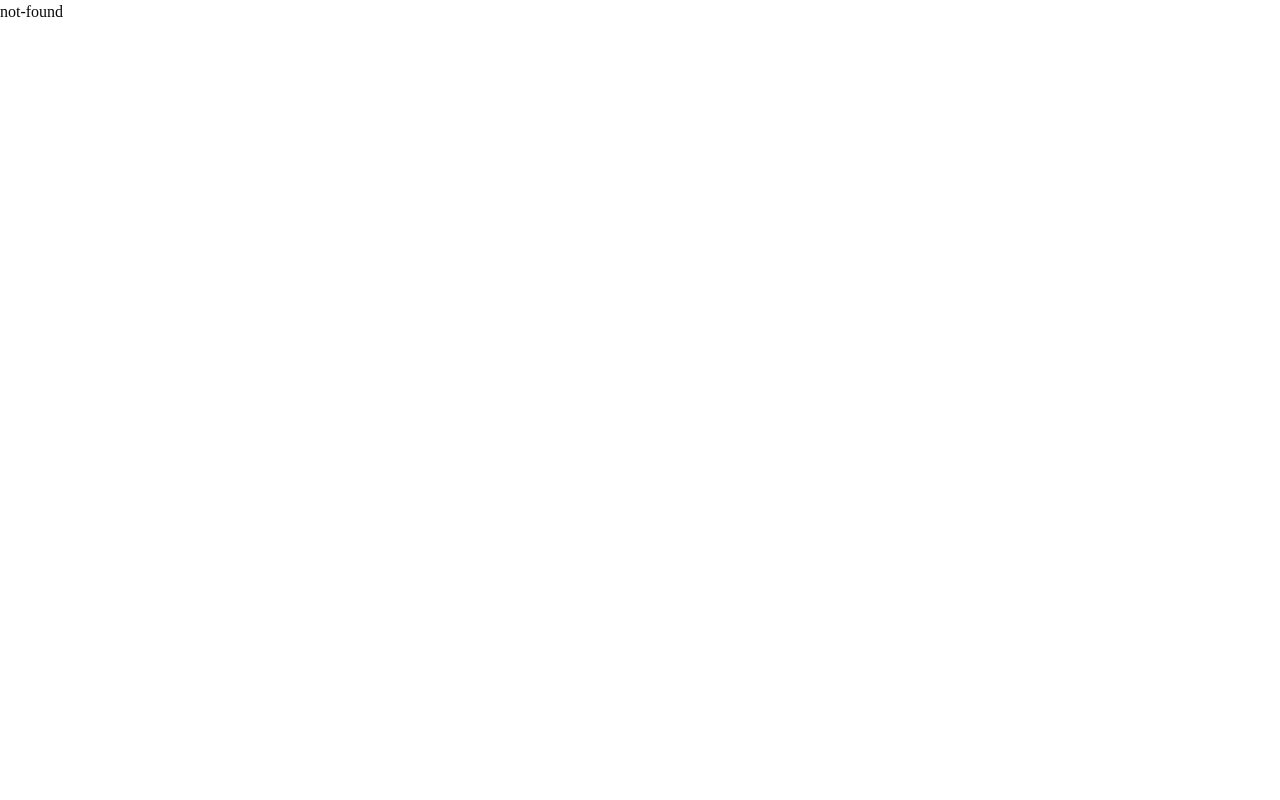
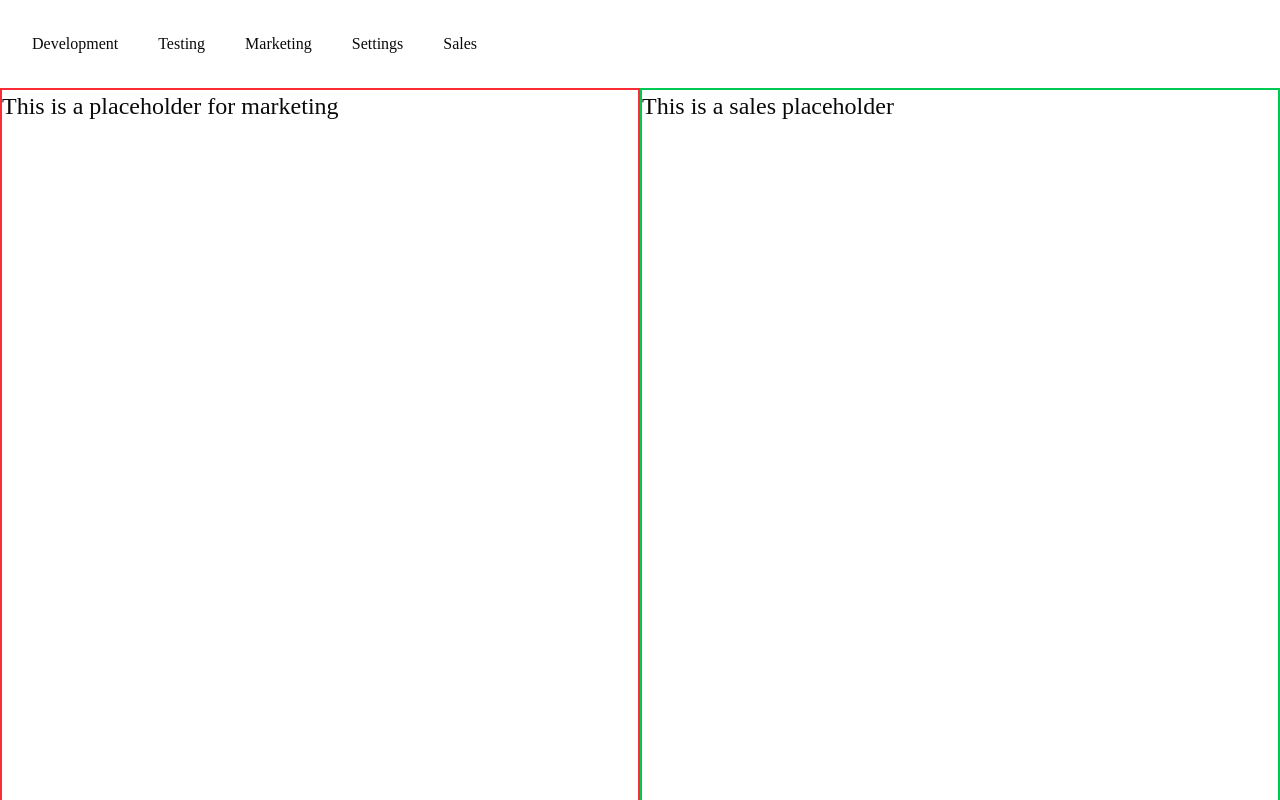
Before and after one commit to sagor-khan7/next-blog-client, a Next.js app: page /testing in a window 1280 px wide. Before the commit this address had no page. Shown: the top 800 px of the page. Built offline with nearby package versions, Linux system fonts and the light colour scheme.

Commit message:
Understanding the parallel route and partial rendering sing practice example

```diff
--- /dev/null
+++ b/src/app/(practice)/@marketingSlot/default.tsx
@@ -0,0 +1,7 @@
+export default function MarketingDefault() {
+  return (
+    <div className="size-200 border-2 border-red-500">
+      <h1 className="text-2xl"> This is a placeholder for marketing </h1>
+    </div>
+  );
+}
--- /dev/null
+++ b/src/app/(practice)/@marketingSlot/marketing/page.tsx
@@ -0,0 +1,7 @@
+export default function MarketingPage() {
+  return (
+    <div className="size-200 border-2 border-red-500">
+      <h1 className="text-2xl"> Marketing </h1>
+    </div>
+  );
+}
--- /dev/null
+++ b/src/app/(practice)/@marketingSlot/marketing/settings/page.tsx
@@ -0,0 +1,7 @@
+export default function SettingsPage() {
+  return (
+    <div className="size-200 border-2 border-orange-500">
+      <h1 className="text-2xl"> Settings </h1>
+    </div>
+  );
+}
--- /dev/null
+++ b/src/app/(practice)/@salesSlot/default.jsx
@@ -0,0 +1,7 @@
+export default function SalesDefault() {
+  return (
+    <div className="size-200 border-2 border-green-500">
+      <h1 className="text-2xl">This is a sales placeholder</h1>
+    </div>
+  );
+}
--- /dev/null
+++ b/src/app/(practice)/@salesSlot/sales/page.tsx
@@ -0,0 +1,7 @@
+export default function SalesPage() {
+  return (
+    <div className="size-200 border-2 border-green-500">
+      <h1 className="text-2xl"> Sales </h1>
+    </div>
+  );
+}
--- /dev/null
+++ b/src/app/(practice)/default.tsx
@@ -0,0 +1,7 @@
+export default function RootDefault() {
+  return (
+    <div className="size-200 border-2 border-purple-500">
+      <h1 className="text-2xl"> This is Root Default </h1>
+    </div>
+  );
+}
--- /dev/null
+++ b/src/app/(practice)/development/page.tsx
@@ -0,0 +1,7 @@
+export default function DevelopmentPage() {
+  return (
+    <div className="size-200 border-2 border-purple-500">
+      <h1 className="text-2xl"> Development </h1>
+    </div>
+  );
+}
--- /dev/null
+++ b/src/app/(practice)/layout.tsx
@@ -0,0 +1,37 @@
+import Link from "next/link";
+export default function PracticeLayout({
+  children,
+  marketingSlot,
+  salesSlot,
+}: {
+  children: React.ReactNode;
+  marketingSlot: React.ReactNode;
+  salesSlot: React.ReactNode;
+}) {
+  return (
+    <div>
+      <nav className="flex gap-10 m-8">
+        <Link className="hover:underline" href="/development">
+          Development
+        </Link>
+        <Link className="hover:underline" href="/testing">
+          Testing
+        </Link>
+        <Link className="hover:underline" href="/marketing">
+          Marketing
+        </Link>
+        <Link className="hover:underline" href="/marketing/settings">
+          Settings
+        </Link>
+        <Link className="hover:underline" href="/sales">
+          Sales
+        </Link>
+      </nav>
+      <div className="flex">
+        {marketingSlot}
+        {salesSlot}
+      </div>
+      {children}
+    </div>
+  );
+}
--- /dev/null
+++ b/src/app/(practice)/testing/page.tsx
@@ -0,0 +1,7 @@
+export default function TestingPage() {
+  return (
+    <div className="size-200 border-2 border-blue-500">
+      <h1 className="text-2xl"> Testing </h1>
+    </div>
+  );
+}
```
